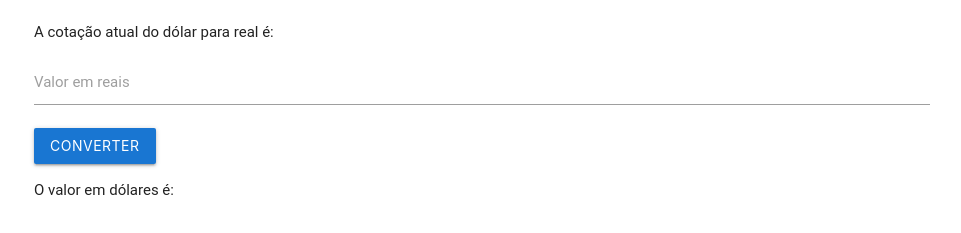
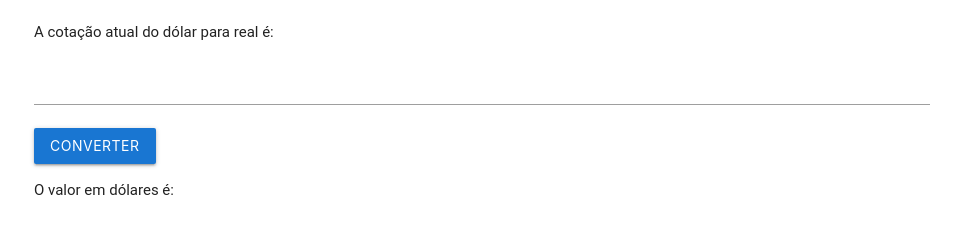
Before and after one commit to MarceloJr006/Calcular-dolar, a plain HTML site: page index.html in a window 1280 px wide. Shown: the part 115-348 px from the top of the page, without its empty margins (158-1119 px from the left). Drawn offline with nearby package versions, Linux system fonts and the light colour scheme; no server answers.

Commit message:
Add files via upload

```diff
--- a/index.html
+++ b/index.html
@@ -12,7 +12,7 @@
 
     <div class="input-field">
       <input type="text" id="valor-reais" class="validate">
-      <label for="valor-reais">Valor em reais</label>
+      <label for="valor-reais"></label>
     </div>
     <button class="btn waves-effect waves-light" type="button" id="btn-convert">Converter</button>
 
```
